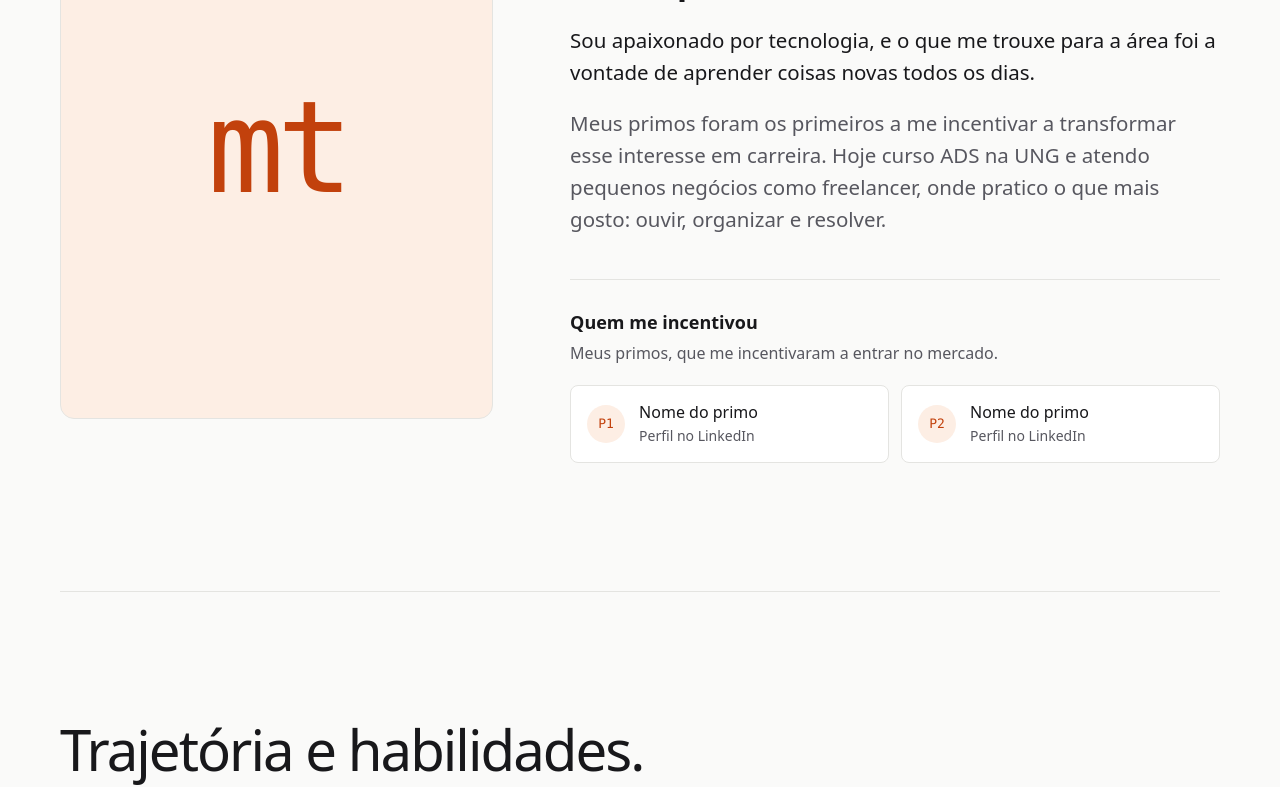
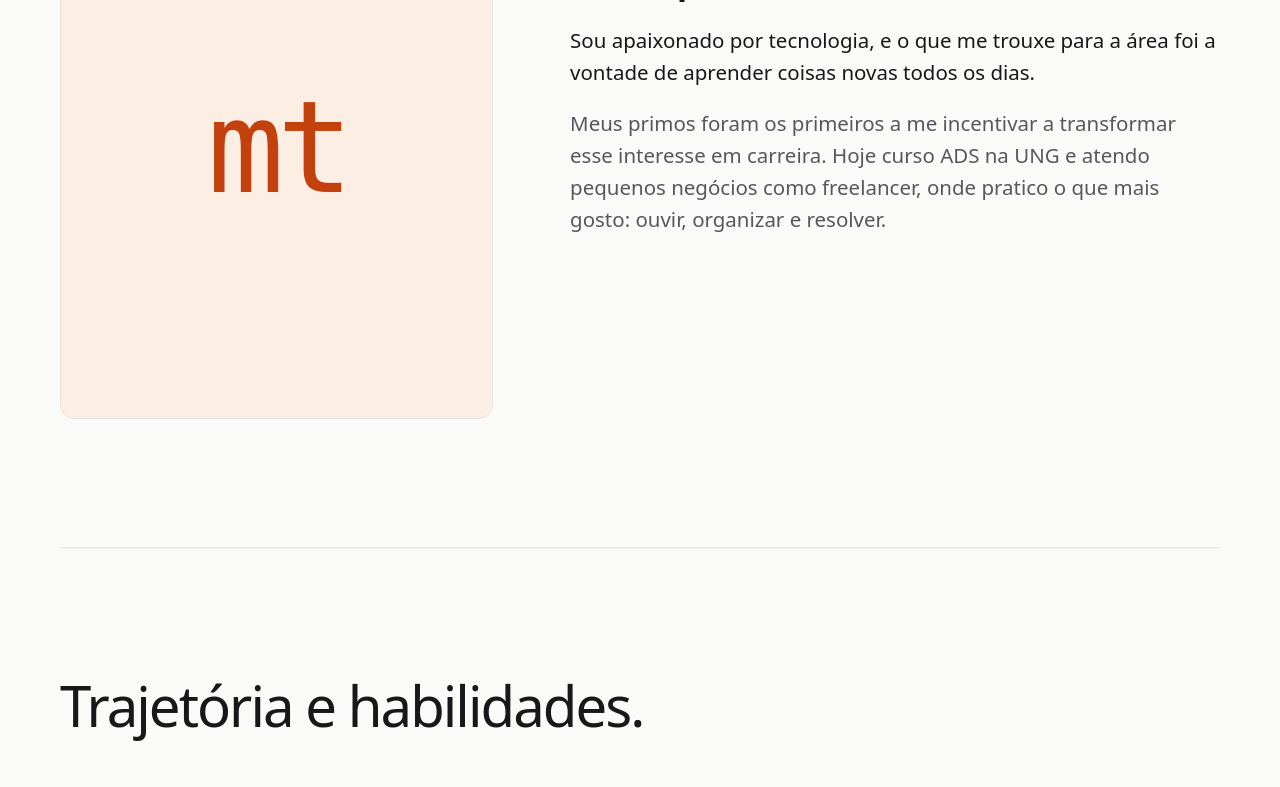
Before and after one commit to MateusSantos590/mateussantos590.github.io, a plain HTML site: page index.html in a window 1280 px wide. Shown: the part 3180-3967 px from the top of the page. Drawn offline with Linux system fonts and the light colour scheme; no server answers.

Commit message:
Remove os cards provisórios dos primos (#2)
* Redesign portfolio: IT support focus, PT/EN, dark mode and interactive method

Co-Authored-By: Claude Opus 5.5 <noreply@anthropic.com>
Claude-Session: https://claude.ai/code/session_01KpMrYAJETbbURFKFuXcPgV

* Harden site with Content-Security-Policy and referrer policy

Co-Authored-By: Claude Sonnet 5.5 <noreply@anthropic.com>
Claude-Session: https://claude.ai/code/session_01KpMrYAJETbbURFKFuXcPgV

* Add gratitude section with cousins' LinkedIn profiles

Co-Authored-By: Claude Opus 5.5 <noreply@anthropic.com>
Claude-Session: https://claude.ai/code/session_01KpMrYAJETbbURFKFuXcPgV

* Remove placeholder cousin cards and set aside gratitude section

Co-Authored-By: Claude Opus 5.5 <noreply@anthropic.com>
Claude-Session: https://claude.ai/code/session_01KpMrYAJETbbURFKFuXcPgV

---------

Co-authored-by: Claude <noreply@anthropic.com>

```diff
--- a/index.html
+++ b/index.html
@@ -2,7 +2,7 @@
 <html lang="pt-BR">
 <head>
 <meta charset="utf-8">
-<meta http-equiv="Content-Security-Policy" content="default-src 'none'; script-src 'sha256-hwe4C/5NDsSbLS8GfEhcJAdItnh7EUh0mylf59yepUs=' 'sha256-ZxtQRz1laEGQrMwCPZfj+DHj45T6E3Y9g6Go1lAayqw='; style-src 'unsafe-inline' https://fonts.googleapis.com; font-src https://fonts.gstatic.com; img-src 'self' data:; connect-src 'self'; base-uri 'none'; form-action 'none'; object-src 'none'">
+<meta http-equiv="Content-Security-Policy" content="default-src 'none'; script-src 'sha256-hwe4C/5NDsSbLS8GfEhcJAdItnh7EUh0mylf59yepUs=' 'sha256-ULRUi24i3Rkpv8fTr/2rsynmvUEa89NtmkNzs/O+bfg='; style-src 'unsafe-inline' https://fonts.googleapis.com; font-src https://fonts.gstatic.com; img-src 'self' data:; connect-src 'self'; base-uri 'none'; form-action 'none'; object-src 'none'">
 <meta name="referrer" content="strict-origin-when-cross-origin">
 <meta name="viewport" content="width=device-width, initial-scale=1">
 <title>Mateus Telles | Suporte em TI e dados</title>
@@ -177,16 +177,6 @@ h2{min-width:0;font-size:clamp(34px,4.4vw,58px);line-height:1.06;letter-spacing:
 .about-text>p{color:var(--muted);font-size:clamp(18px,1.6vw,21px);line-height:1.55}
 .about-text>p:first-of-type{color:var(--ink)}
 .about-text>p+p{margin-top:20px}
-.cousins{margin-top:44px;padding-top:28px;border-top:1px solid var(--line)}
-.cousins h3{font-size:18px;font-weight:600}
-.cousins>p{margin-top:4px;color:var(--muted);font-size:16px}
-.cousin-list{display:grid;grid-template-columns:repeat(2,minmax(0,1fr));gap:12px;margin-top:18px}
-.cousin{display:flex;align-items:center;gap:14px;min-width:0;min-height:68px;padding:14px 16px;border:1px solid var(--line);border-radius:var(--radius-sm);background:var(--surface);text-decoration:none;transition:border-color .2s,transform .35s var(--ease)}
-.cousin:hover{border-color:var(--ink)}
-.avatar{display:grid;place-items:center;flex:none;width:38px;height:38px;border-radius:50%;background:var(--accent-soft);color:var(--accent);font:500 13px var(--font-mono)}
-.cousin span:last-child{min-width:0}
-.cousin strong{display:block;font-weight:500;font-size:16px;overflow-wrap:anywhere}
-.cousin small{display:block;color:var(--muted);font-size:14px}
 
 /* Trajetória */
 .journey{display:grid;grid-template-columns:minmax(0,1fr) minmax(0,1fr);gap:clamp(40px,6vw,96px)}
@@ -241,7 +231,7 @@ h2{min-width:0;font-size:clamp(34px,4.4vw,58px);line-height:1.06;letter-spacing:
   .links{order:3;justify-content:space-between;width:calc(100% + 16px);margin:0 -8px}
   .links a{padding:0 8px}
   .links a::after{left:8px;right:8px}
-  .projects,.cousin-list{grid-template-columns:minmax(0,1fr)}
+  .projects{grid-template-columns:minmax(0,1fr)}
   .card{padding:24px}
   .timeline li,.ticket dl>div{grid-template-columns:minmax(0,1fr);gap:2px}
   .flow li{grid-template-columns:minmax(0,1fr);gap:2px}
@@ -265,7 +255,7 @@ h2{min-width:0;font-size:clamp(34px,4.4vw,58px);line-height:1.06;letter-spacing:
   .motion .reveal.in{animation:rise .9s var(--ease) var(--d,0ms) backwards}
   .panel-body.swap{animation:fade .5s var(--ease)}
   @media (hover:hover) and (pointer:fine){
-    .card:hover,.cousin:hover{transform:translateY(-2px)}
+    .card:hover{transform:translateY(-2px)}
     .card-feat:hover .flow li{transform:translateX(6px)}
     .card-feat:hover .flow li:nth-child(2){transition-delay:50ms}
     .card-feat:hover .flow li:nth-child(3){transition-delay:100ms}
@@ -411,15 +401,6 @@ h2{min-width:0;font-size:clamp(34px,4.4vw,58px);line-height:1.06;letter-spacing:
         <h2 id="sobre-title" data-i18n="a.title">Movido pela vontade de aprender.</h2>
         <p data-i18n="a.p1">Sou apaixonado por tecnologia, e o que me trouxe para a área foi a vontade de aprender coisas novas todos os dias.</p>
         <p data-i18n="a.p2">Meus primos foram os primeiros a me incentivar a transformar esse interesse em carreira. Hoje curso ADS na UNG e atendo pequenos negócios como freelancer, onde pratico o que mais gosto: ouvir, organizar e resolver.</p>
-        <div class="cousins">
-          <h3 data-i18n="c.title">Quem me incentivou</h3>
-          <p data-i18n="c.sub">Meus primos, que me incentivaram a entrar no mercado.</p>
-          <div class="cousin-list">
-            <!-- EDITE AQUI: troque o nome, as iniciais e o link do LinkedIn de cada primo. -->
-            <a class="cousin" href="https://www.linkedin.com/" target="_blank" rel="noopener noreferrer"><span class="avatar" aria-hidden="true">P1</span><span><strong>Nome do primo</strong><small data-i18n="c.link">Perfil no LinkedIn</small></span></a>
-            <a class="cousin" href="https://www.linkedin.com/" target="_blank" rel="noopener noreferrer"><span class="avatar" aria-hidden="true">P2</span><span><strong>Nome do primo</strong><small data-i18n="c.link">Perfil no LinkedIn</small></span></a>
-          </div>
-        </div>
       </div>
     </div>
   </section>
@@ -527,7 +508,6 @@ h2{min-width:0;font-size:clamp(34px,4.4vw,58px);line-height:1.06;letter-spacing:
     'a.title': 'Driven by the urge to learn.',
     'a.p1': 'I’m passionate about technology, and what brought me here is the drive to learn something new every day.',
     'a.p2': 'My cousins were the first to encourage me to turn that interest into a career. Today I study Systems Analysis at UNG and support small businesses as a freelancer, practicing what I enjoy most: listening, organizing and solving.',
-    'c.title': 'The people who encouraged me', 'c.sub': 'My cousins, who encouraged me to enter the job market.', 'c.link': 'LinkedIn profile',
     'j.title': 'Experience and skills.', 'j.exp': 'Experience and education', 'j.skills': 'Skills',
     'j1.when': 'Aug 2025 to present', 'j1.t': 'Freelancer at NexaData Insights',
     'j1.p': 'Support for small businesses, information organization and digital solutions tailored to each client.',
```
Also changed, not shown: 1 other file.
